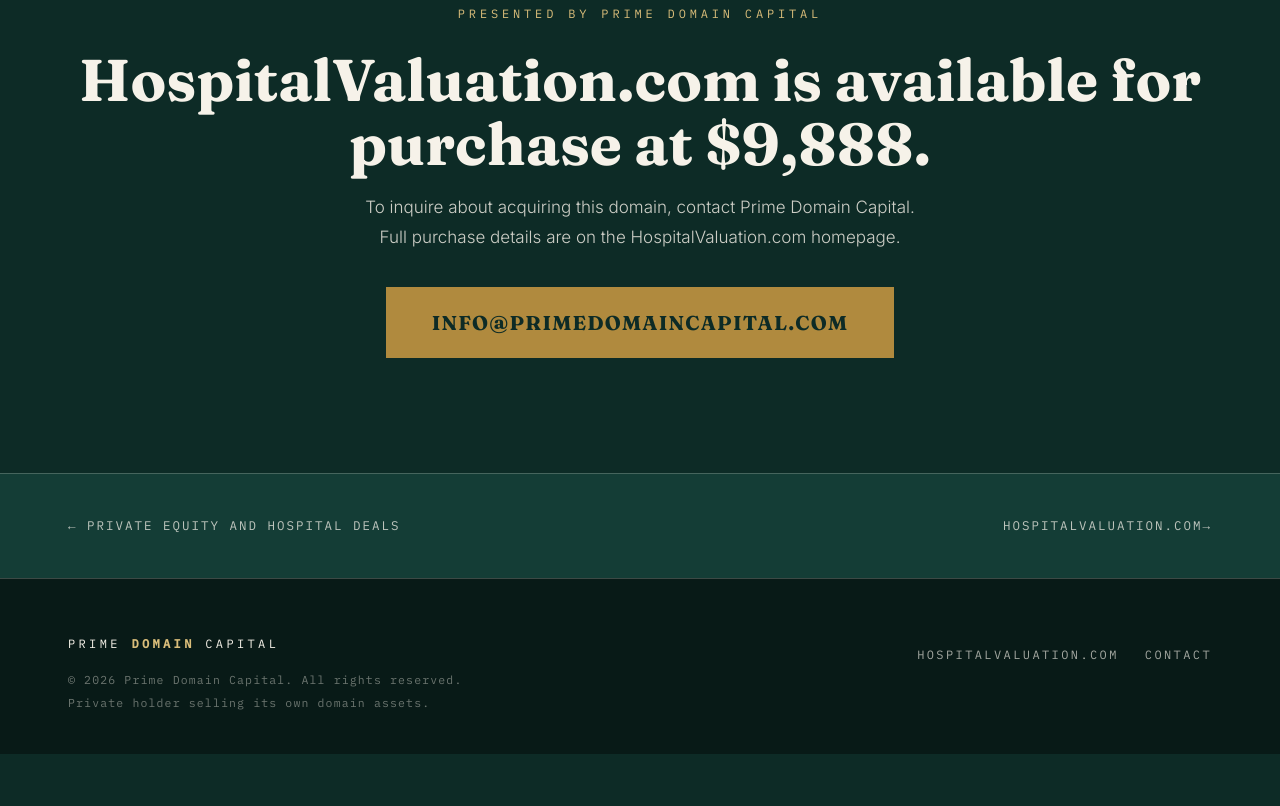
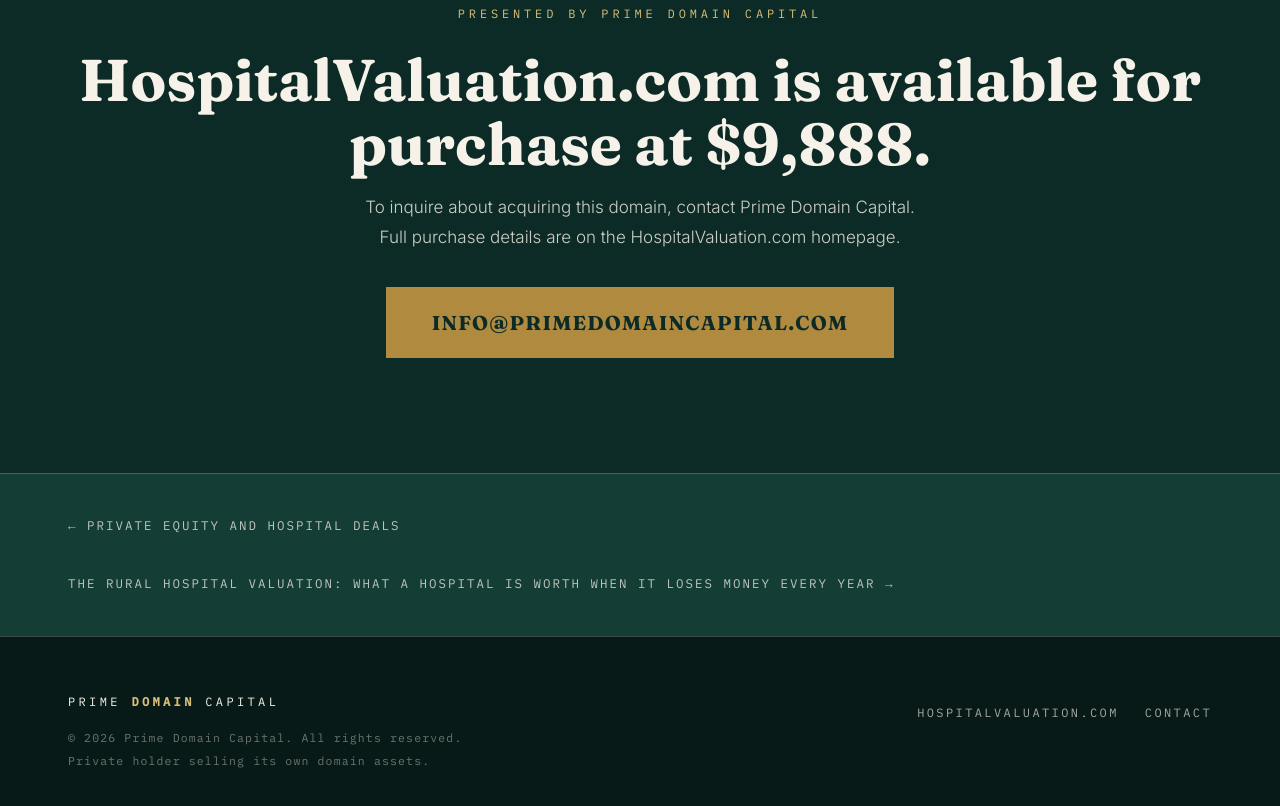
Before and after one commit to primedomaincapital/hospitalvaluation, a plain HTML site: page insights/article4.html in a window 1280 px wide. Shown: the part 4284-5090 px from the top of the page. Before the commit the page ends 5038 px from the top, so only its background shows below. Drawn offline with Linux system fonts and the light colour scheme.

Commit message:
Update article4 nav to link article5 (Batch 3G, 2026-11-19)

```diff
--- a/insights/article4.html
+++ b/insights/article4.html
@@ -161,7 +161,7 @@
 <div class="wrap">
 <div class="article-nav-inner">
 <span><a href="article3.html">&larr; Private Equity and Hospital Deals</a></span>
-<span><a href="../index.html"><span class="dom">Hospital<wbr>Valuation<wbr>.com</span> &rarr;</a></span>
+<span><a href="article5.html">The Rural Hospital Valuation: What a Hospital Is Worth When It Loses Money Every Year &rarr;</a></span>
 </div>
 </div>
 </nav>
```
